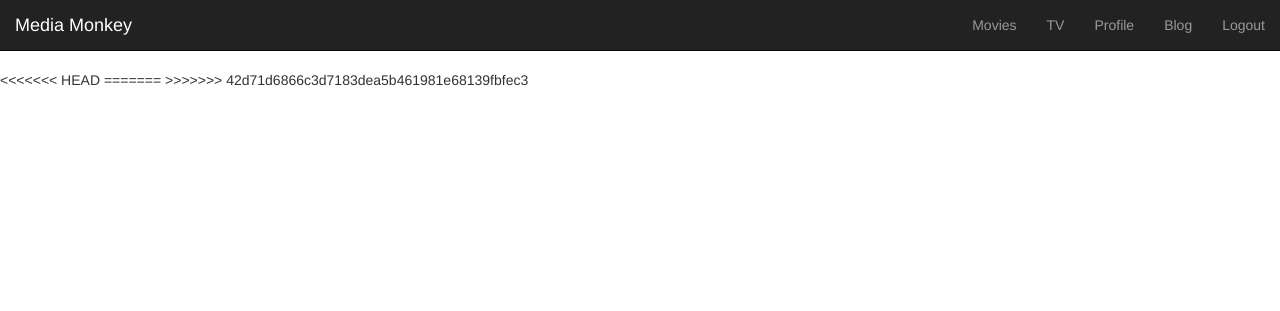
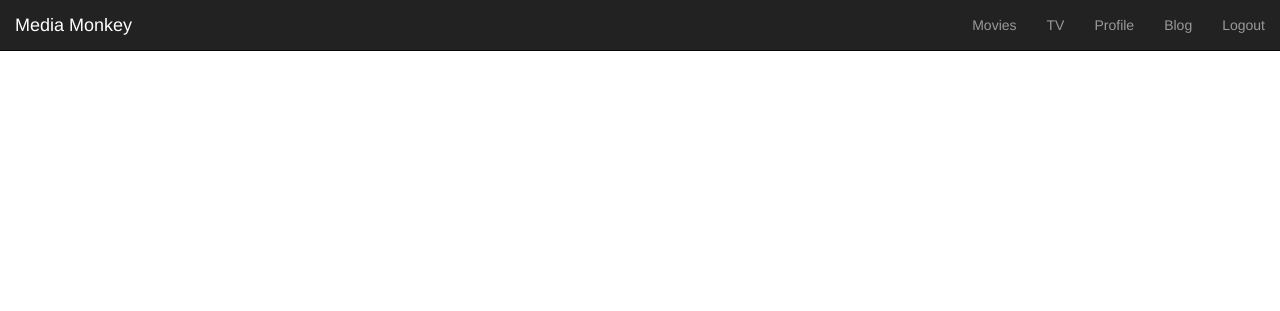
Before and after one commit to cj13579/mediamonkey, a PHP site: page /moviedetails.php?id=1 in a window 1280 px wide. Shown: the top 311 px of the page. Run offline with PHP 8.4, Linux system fonts and the light colour scheme; the visitor is signed in with stand-in values (Sample User, id 1); data that the repository does not hold is empty; some libraries are stand-ins or nearby versions.

Commit message:
Merge fixes

```diff
--- a/moviedetails.php
+++ b/moviedetails.php
@@ -258,10 +258,3 @@ $result = mysql_query($sql) or die(mysql_error());
     <script src="./js/docs.min.js"></script>
   </body>
 </html>
-<<<<<<< HEAD
-
-=======
-<?php
-mysql_close($con);
-?>
->>>>>>> 42d71d6866c3d7183dea5b461981e68139fbfec3
```
